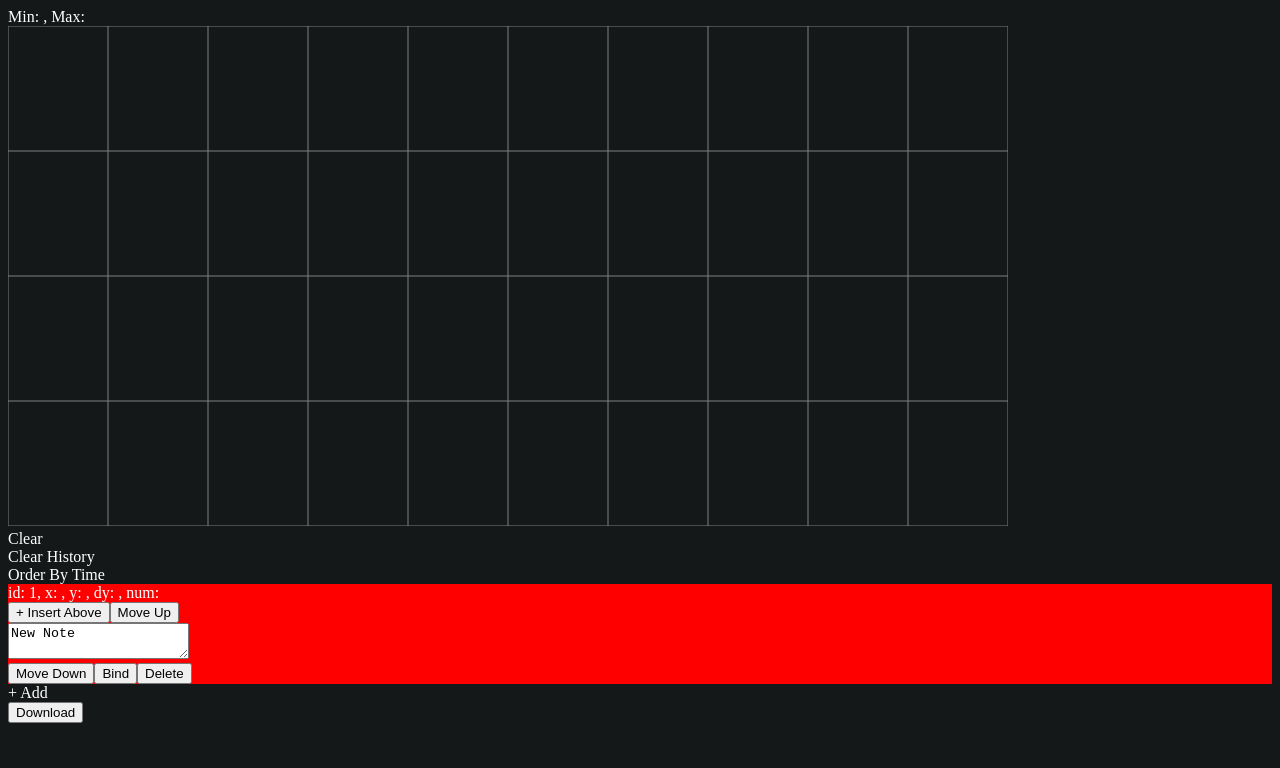
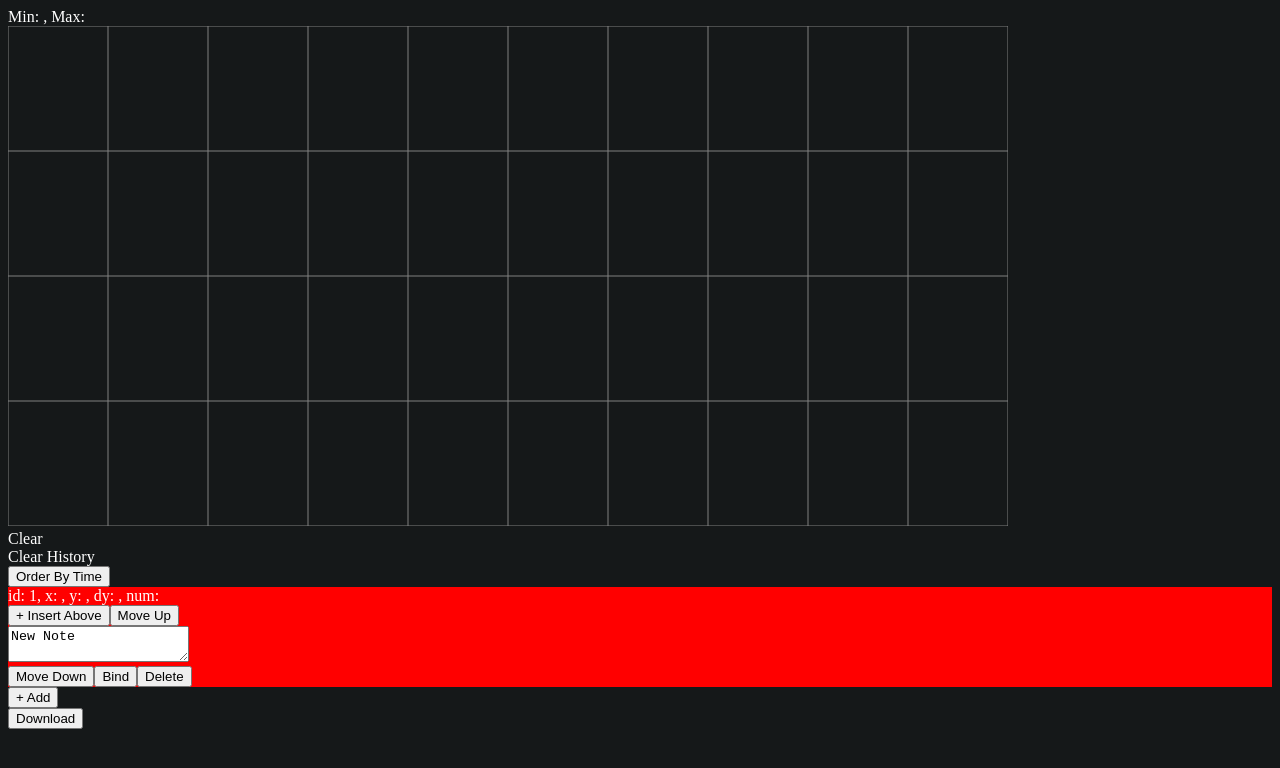
Before and after one commit to prog-g/dcc-report, a React app: page / in a window 1280 px wide. Shown: the top 768 px of the page. Built offline with nearby package versions, Linux system fonts and the light colour scheme.

Commit message:
fix NoteList.tsx

```diff
--- a/src/NoteList.tsx
+++ b/src/NoteList.tsx
@@ -15,27 +15,38 @@ const NoteList: React.FunctionComponent<Props> = props => {
     () => props.setNotes(prev => [...prev, newNote(prev)]),
     [props]
   );
-  // x が若い順にメモをソートするイベントハンドラ
-  const order = React.useCallback(() => {
+
+  // x が小さい順にメモをソートするイベントハンドラ
+  // グラフに紐づいていないメモは動かさない
+  const ascendingOrder = React.useCallback(() => {
     props.setNotes(prev => {
       const list = prev.map(n => ({ x: n.x, note: n }));
-      let aboveSample: number | null = null;
+
+      // グラフに紐づいていないメモの x を最新の x に合わせる
+      // 例えば list の x が null, 5, 1, null, null, 3, null であった場合、null, 5, 1, 1, 1, 3, 3 のようにする
+      let latestX: number | null = null;
       for (let i = 0; i < list.length; i++) {
-        if (list[i].x === null) list[i].x = aboveSample;
-        else aboveSample = list[i].x;
+        if (list[i].x === null) {
+          list[i].x = latestX;
+        } else {
+          latestX = list[i].x;
+        }
       }
+
       return list
         .sort((a, b) => {
-          // null は int よりも若い
+          // ソートの詳細なアルゴリズムは不明なため、宣言的かつ網羅的に定義する
+          // 先頭のグラフに紐づいていないメモは動かさない
           if (a.x === null && b.x === null) return 0;
           else if (a.x === null) return -1;
           else if (b.x === null) return 1;
-          // int 同士は通常の比較
+          // 数値同士は昇順に並べ、グラフに紐づいていないメモは動かさない
           else return a.x - b.x;
         })
         .map(e => e.note);
     });
   }, [props]);
+
   const notes = props.notes.map(n => {
     // x が定義域内なら f(x), f'(x) を求める
     let y: number | null = null;
@@ -49,6 +60,7 @@ const NoteList: React.FunctionComponent<Props> = props => {
       y = props.graph.f(n.x);
       dy = props.graph.df(n.x);
     }
+
     return (
       <Note
         key={n.id}
@@ -62,13 +74,14 @@ const NoteList: React.FunctionComponent<Props> = props => {
       />
     );
   });
+
   return (
     <div className="note-list">
-      <div onClick={order}>Order By Time</div>
+      <button onClick={ascendingOrder}>Order By Time</button>
       {notes}
-      <div className="new" onClick={add}>
+      <button className="add" onClick={add}>
         + Add
-      </div>
+      </button>
     </div>
   );
 };
```
